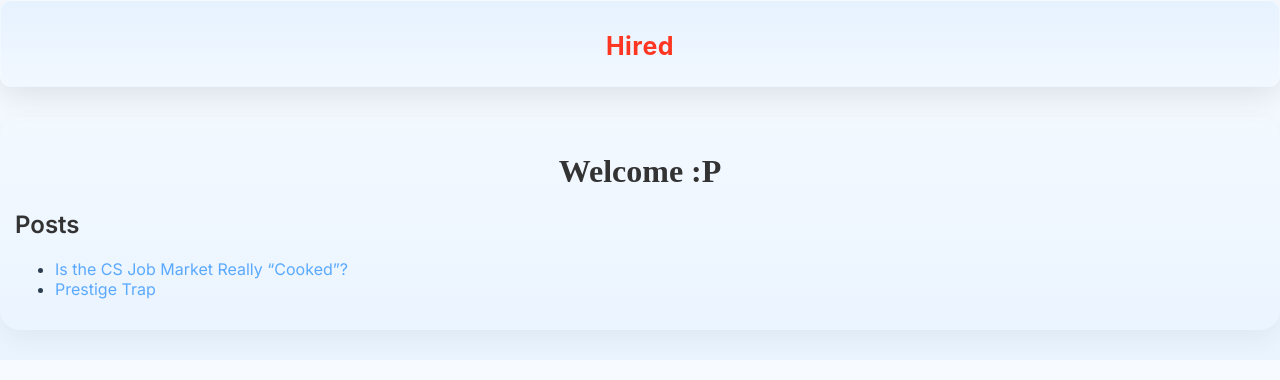
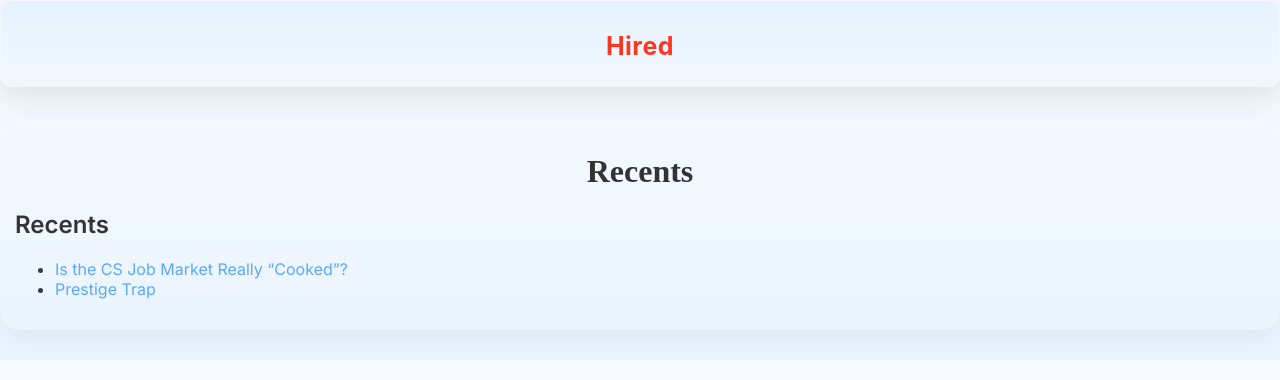
Before and after one commit to hiredmaybe67/hiredmaybe67.github.io, a Jekyll site: the page built from index.md, in a window 1280 px wide. Shown: the top 380 px of the page. Built offline with Jekyll 4.4.1, drawn with Linux system fonts in a browser that asks for light colours; our own code applies the rules of GitHub Pages for plain Markdown files.

Commit message:
Update index.md

```diff
--- a/index.md
+++ b/index.md
@@ -1,9 +1,10 @@
 ---
 layout: default
-title: Welcome :P
+title:
+descroption: Tech News and Opinions
 ---
 
-## Posts
+## Recents
 
 - [Is the CS Job Market Really “Cooked”?](cs-job-market-myths)
 - [Prestige Trap](prestigeTrap)
```
